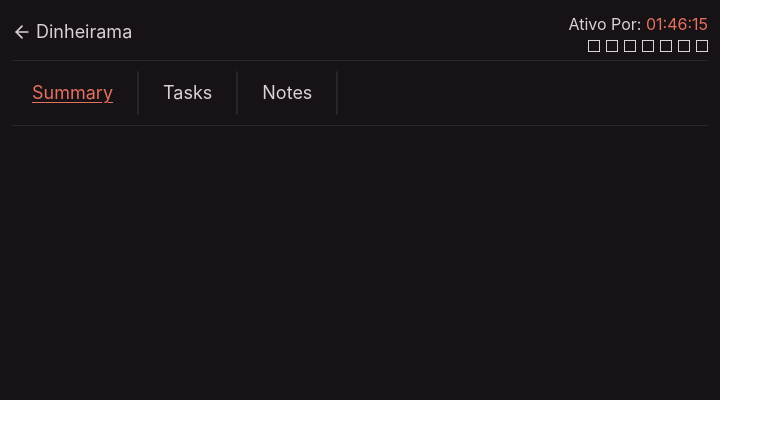
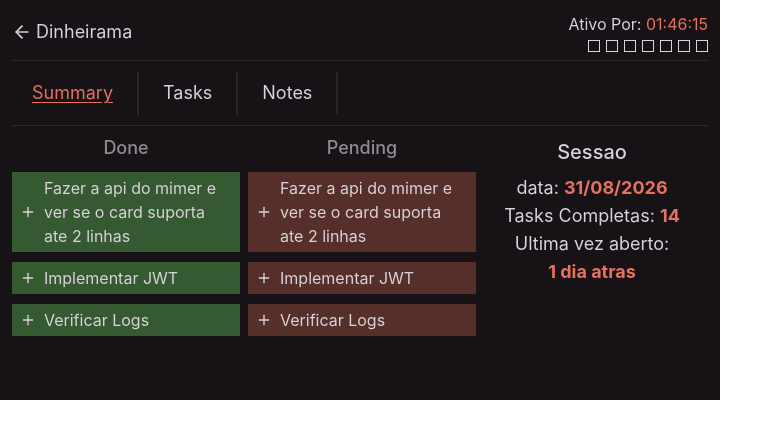
Before and after one commit to retr0lbb/continum, a React (Vite) app: page /project in a window 1280 px wide. Shown: the top 438 px of the page, without its empty margins (0-783 px from the left). Built offline with nearby package versions, Linux system fonts and the light colour scheme.

Commit message:
feat: add summary tab on session

```diff
--- /dev/null
+++ b/src/components/diff-card.tsx
@@ -0,0 +1,31 @@
+import { Plus } from "lucide-react";
+import { tv } from "tailwind-variants";
+
+
+interface DiffCardProps{
+    text: string,
+    variant: "green" | "red"
+}
+
+const diffCardVariants = tv({
+    base: "flex w-full items-center gap-2 text-main-text px-2 py-1",
+    variants: {
+        variant: {
+            red: "bg-[#E7715F]/30",
+            green: "bg-[#7AFF73]/30"
+        }
+    },
+
+    defaultVariants: {
+        variant: "green"
+    }
+})
+
+export function DiffCard(props: DiffCardProps){
+    return(
+        <div className={diffCardVariants({variant: props.variant})}>
+            <Plus size={16} className="shrink-0" />
+            <p className="">{props.text}</p>
+        </div>
+    )
+}
--- a/src/routes/pages/mainPage.tsx
+++ b/src/routes/pages/mainPage.tsx
@@ -1,6 +1,7 @@
-import { ArrowLeft } from "lucide-react";
+import { ArrowLeft, Plus } from "lucide-react";
 import { WeeklySquares } from "../../components/weekly-squares";
 import { Tab, TabSwitcher } from "../../components/tabSwitcher";
+import { DiffCard } from "../../components/diff-card";
 
 
 export function MainPage(){
@@ -29,8 +30,32 @@ export function MainPage(){
 
         <div className="flex flex-1">
             <div className="flex gap-2">
-                <div className="flex flex-col items-center">
+                <div className="flex flex-col items-center gap-2.5 w-1/2 pb-2 overflow-hidden">
+                    <p className="w-full text-muted-text text-lg font-medium text-center">Done</p>
 
+                    <DiffCard text="Fazer a api do mimer e ver se o card suporta ate 2 linhas" variant="green" />
+                    <DiffCard text="Implementar JWT" variant="green" />
+                    <DiffCard text="Verificar Logs" variant="green" />
+
+                </div>
+
+                <div className="flex flex-col items-center gap-2.5 w-1/2 pb-2 overflow-hidden">
+                    <p className="w-full text-muted-text text-lg font-medium text-center">Pending</p>
+
+                    <DiffCard text="Fazer a api do mimer e ver se o card suporta ate 2 linhas" variant="red" />
+                    <DiffCard text="Implementar JWT" variant="red" />
+                    <DiffCard text="Verificar Logs" variant="red" />
+
+                </div>
+            </div>
+
+            <div className="w-2/3 p-1 flex flex-col items-center gap-2">
+                <h1 className="w-full text-center text-xl text-main-text font-medium">Sessao</h1>
+
+                <div className="w-full">
+                    <p className="text-lg text-main-text w-full text-center">data: <span className="text-accent font-bold">31/08/2026</span></p>
+                    <p className="text-lg text-main-text w-full text-center">Tasks Completas: <span className="text-accent font-bold">14</span></p>
+                    <p className="text-lg text-main-text w-full text-center">Ultima vez aberto: <br></br><span className="text-accent font-bold">1 dia atras</span></p>
                 </div>
             </div>
         </div>
```
